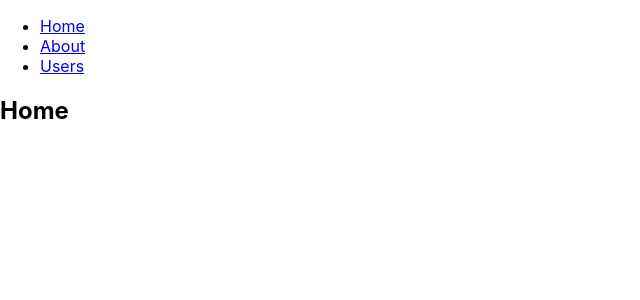
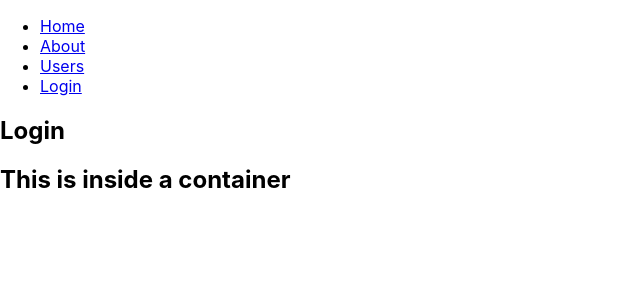
Before and after one commit to rishavmedhi/bookingzone-react, a React (Create React App) app: page /login in a window 1280 px wide. Shown: the top 300 px of the page, without its empty margins (0-640 px from the left). Built offline with nearby package versions, Linux system fonts and the light colour scheme.

Commit message:
Setting login.js component and connecting to the router

```diff
--- a/src/App.js
+++ b/src/App.js
@@ -5,6 +5,7 @@ import {
   Route,
   Link
 } from "react-router-dom";
+import Login from './components/Login';
 
 export default function App() {
   return (
@@ -21,6 +22,9 @@ export default function App() {
               <li>
                 <Link to="/users">Users</Link>
               </li>
+              <li>
+                <Link to="/login">Login</Link>
+              </li>
             </ul>
           </nav>
 
@@ -32,6 +36,9 @@ export default function App() {
             </Route>
             <Route path="/users">
               <Users />
+            </Route>
+            <Route path="/login" component={Login}>
+              <Login />
             </Route>
             <Route path="/">
               <Home />
--- /dev/null
+++ b/src/components/Login.js
@@ -0,0 +1,15 @@
+import React from 'react';
+
+class Login extends React.Component
+{
+    render(){
+        return(
+            <div>
+                <h2>Login</h2>
+                <h2>This is inside a container</h2>
+            </div>
+        );
+    }
+}
+
+export default Login;
```
